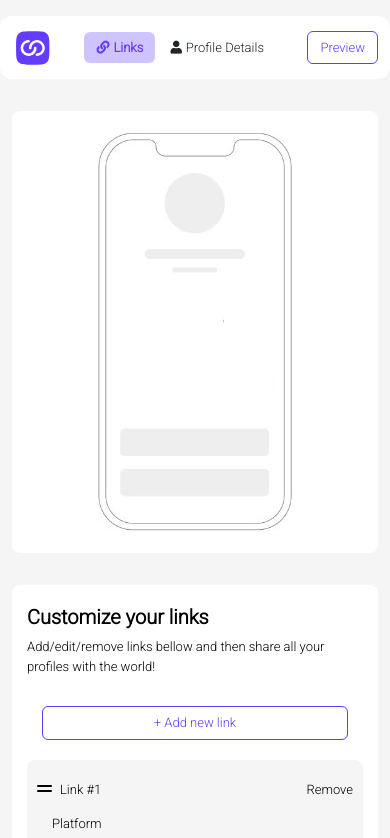
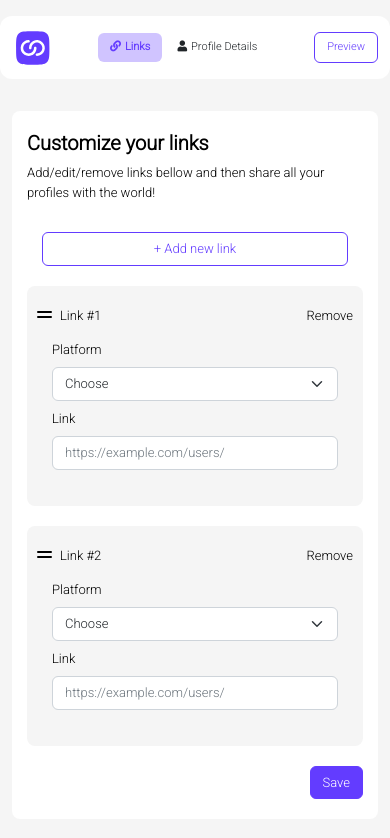
Before and after one commit to Yoss-lab/rbk-front-end-challange, a plain HTML site: page index.html in a window 390 px wide. Shown: the top 838 px of the page. Drawn offline with nearby package versions, Linux system fonts and the light colour scheme.

Commit message:
24-09-2023

```diff
--- a/index.html
+++ b/index.html
@@ -35,7 +35,8 @@
     </head>
     <body id="index" >
 
-        <header id="header" class="d-flex">
+        <header id="header" class="d-flex container">
+
                 <div id="logoHeader" class="logo">
                     <img src="img/logo.svg" >
                 </div>
@@ -48,19 +49,20 @@
                     <a href="#" id="backEditor" class="btn">Back to editor</a>
                     <a href="#" id="shareLink" class="btn">Share link</a>
                 </div>
+
         </header>
 
         <main id="main">
 
             <div id="interfaceLinks">
                 <section id="social" class="social">
-                    <div class="container d-flex flex-lg-row flex-column justify-content-center align-items-flex-start m-auto">
-                        <div id="mobile-view" class="col-lg-6 mt-lg-0 mt-3 mb-lg-0 mb-3 mr-lg-3 mobile-view">
+                    <div class="container d-flex flex-md-row flex-column-reverse justify-content-center align-items-flex-start m-auto">
+                        <div id="mobile-view" class="col-md-6 mt-md-0 mt-3 mb-md-0 mb-3 mr-lg-3 mr-md-1 mobile-view">
 
 
                         </div>
 
-                        <div class="col-lg-6 mt-lg-0 mt-3 mb-lg-0 mb-3 ml-lg-3 text-left form-view">
+                        <div class="col-md-6 mt-md-0 mt-3 mb-md-0 mb-3 ml-lg-3 ml-md-1 text-left form-view">
                             <h1 >Customize your links</h1>
                             <div class="section-text">Add/edit/remove links bellow and then share all your profiles with the world!</div>
                             <div class="col-12">
@@ -176,13 +178,13 @@
 
             <div id="interfaceProfileEdit">
                 <section id="profile-details" class="profile-details">
-                    <div class="container d-flex flex-lg-row flex-column justify-content-center align-items-flex-start m-auto">
-                        <div id="mobile-view" class="col-lg-6 mt-lg-0 mt-3 mb-lg-0 mb-3 mr-lg-3 mobile-view">
+                    <div class="container d-flex flex-md-row flex-column-reverse justify-content-center align-items-flex-start m-auto">
+                        <div id="mobile-view" class="col-md-6 mt-md-0 mt-3 mb-md-0 mb-3 mr-lg-3 mr-md-1 mobile-view">
 
 
                         </div>
 
-                        <div class="col-lg-6 mt-lg-0 mt-3 mb-lg-0 mb-3 ml-lg-3 text-left form-view">
+                        <div class="col-md-6 mt-md-0 mt-3 mb-md-0 mb-3 ml-lg-3 ml-md-1 text-left form-view">
                             <h1 >Profile details</h1>
                             <div class="section-text">Add your details to create a personal touch to your profile </div>
 
--- a/scss/main.scss
+++ b/scss/main.scss
@@ -268,6 +268,12 @@ header{
         }
 
     }
+
+    .btn{
+        @media(max-width:400px){
+            font-size: 11px !important;
+        }
+    }
 }
 
 #interfaceProfile {
@@ -310,6 +316,7 @@ header{
     overflow: hidden;
    // white-space: normal; /* ou white-space: break-spaces; */
     word-wrap: break-word;
+
 }
 .Linkedin-button{
     background-color: $linkedin-color !important;
```
Also changed, not shown: css/main.css, 1 other file. Lines whose indentation alone changed are shown as unchanged.
